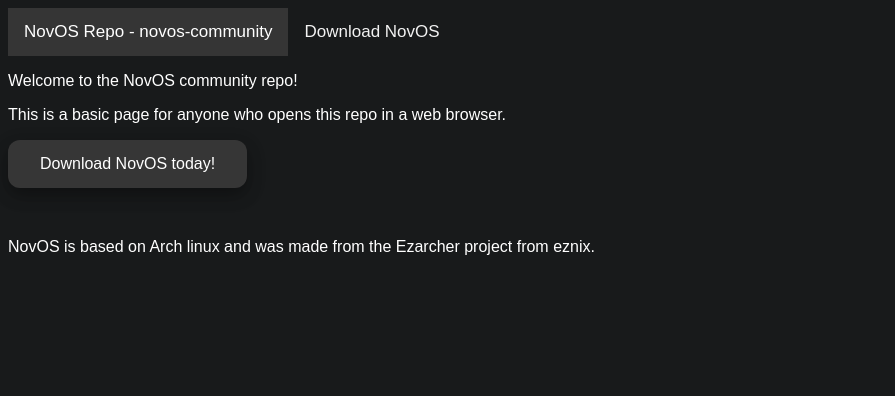
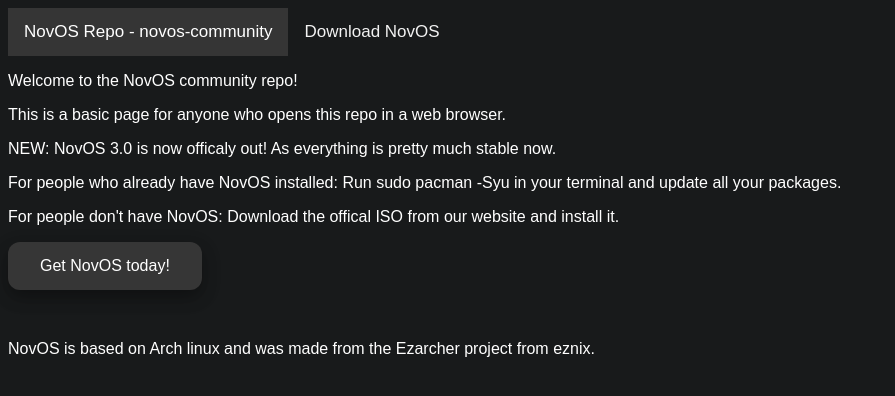
Before and after one commit to NovOS-Linux/novos-community, a plain HTML site: page index.html in a window 1280 px wide. Shown: the whole page, without its empty margins (0-895 px from the left). Drawn offline with Linux system fonts and the light colour scheme.

Commit message:
Add NovOS 3 release

```diff
--- a/index.html
+++ b/index.html
@@ -82,8 +82,12 @@ embed[type="application/pdf"] { filter: invert(100%) contrast(90%); }</style></h
 
 <p>This is a basic page for anyone who opens this repo in a web browser.</p>
 
+<p>NEW: NovOS 3.0 is now officaly out! As everything is pretty much stable now.</p>
+<p>For people who already have NovOS installed: Run sudo pacman -Syu in your terminal and update all your packages.</p>
+<p>For people don't have NovOS: Download the offical ISO from our website and install it.</p>
+
 <form>
-  <button type="submit" formaction="https://www.novos.cf/">Download NovOS today!</button>
+  <button type="submit" formaction="https://www.novos.cf/">Get NovOS today!</button>
 </form>
 
 <p>&nbsp;</p>
```
